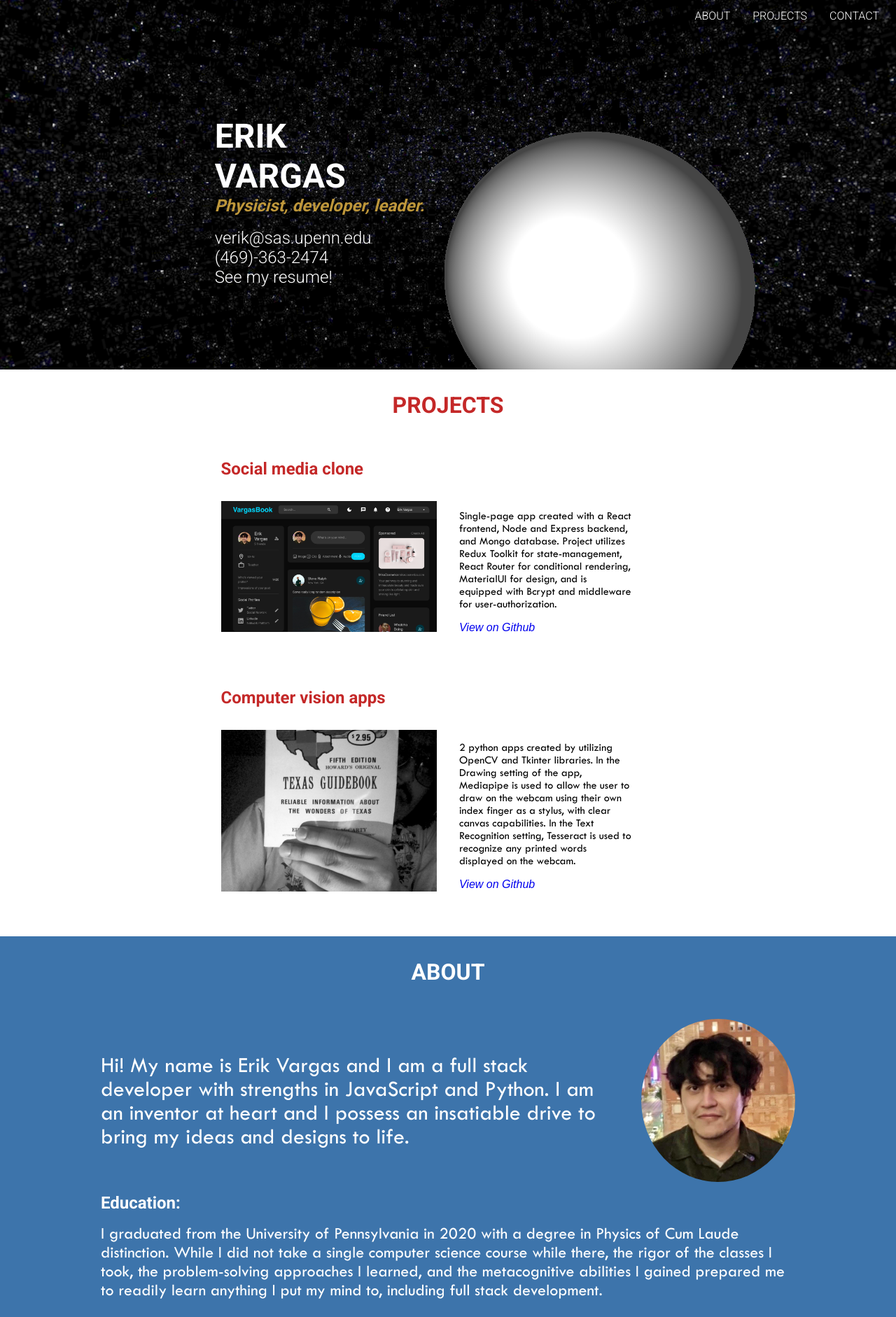
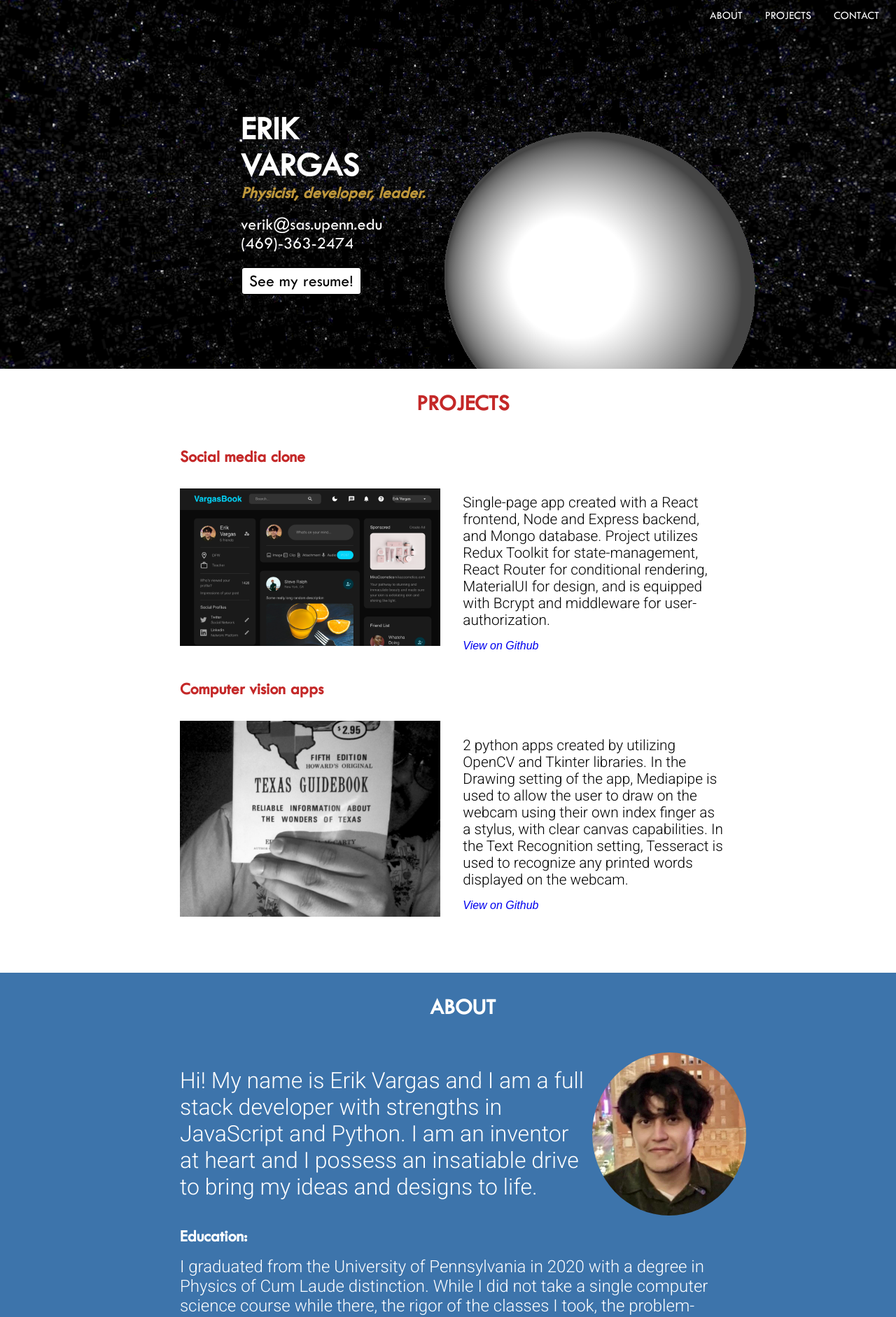
Before and after one commit to Ehwick/personal-w-globe, a website built with Vite: page personalwglobe/index.html in a window 1280 px wide. Shown: the top 1882 px of the page at 70% size. Built offline with nearby package versions, Linux system fonts and the light colour scheme; animation ran at ten frames a second.

Commit message:
centered body & resume button

```diff
--- a/personalwglobe/index.html
+++ b/personalwglobe/index.html
@@ -36,7 +36,8 @@
                     <br>
                     (469)-363-2474
                     <br>
-                    <a id="resume" href="https://drive.google.com/file/d/1IO2cVHCU-f9iRwlOadMb837E2T58Z7FA/view?usp=sharing" target="_blank">See my resume!</a>
+                    <br>
+                    <a id="resume" class="resume-button" href="https://drive.google.com/file/d/1IO2cVHCU-f9iRwlOadMb837E2T58Z7FA/view?usp=sharing" target="_blank">See my resume!</a>
                 </p>
         </div>
     </section>
--- a/personalwglobe/mediaqueries.css
+++ b/personalwglobe/mediaqueries.css
@@ -55,8 +55,7 @@
 
 @media screen  and (max-width: 1100px) {
     .project-card {
-        width: 95%;
-        margin-left: 2.5%;
+        width: 100%;
     }
 }
 
@@ -108,6 +107,9 @@
         margin-left: 8rem;
         padding-bottom: 0rem;
     }
+    .project-description {
+        font-size: 1.3rem;
+    }
 }
 
 @media screen  and (min-width: 1300px) {
--- a/personalwglobe/personal.css
+++ b/personalwglobe/personal.css
@@ -22,7 +22,7 @@ body {
 }
 
 h1, h2, h3, h4, h5, h6 {
-    font-family: 'Roboto', sans-serif;
+    font-family: TwentiethCentury;
 }
 
 p {
@@ -66,7 +66,7 @@ a {
 
 .navlink {
     color: white;
-    font-family: 'Roboto', sans-serif;
+    font-family: TwentiethCentury;
     font-weight: 300;
 }
 
@@ -121,10 +121,24 @@ a {
 
 #main-contact {
     color: white;
-    font-family: 'Roboto', sans-serif;
+    font-family: TwentiethCentury;
 }
 
-#email, #resume {
+#email {
+    color: white;
+}
+
+.resume-button {
+    padding: 5px 10px;
+    background-color: white;
+    color: black;
+    border: 2px solid black;
+    border-radius: 5px;
+    transition: background-color 0.3s, color 0.3s;
+}
+
+.resume-button:hover {
+    background-color: black;
     color: white;
 }
 
@@ -138,16 +152,14 @@ a {
 #project-cards {
     display: flex;
     flex-direction: column;
-    gap: 2rem;
 }
 
 .project-card {
     display: flex;
     flex-direction: column;
-    padding: 1rem;
     gap: 2rem;
-    width: 70%;
-    margin-left: 15%;
+    width: 100%;
+    padding-bottom: 2rem;
 }
 
 .project-div {
@@ -162,22 +174,18 @@ a {
 
 
 #projectsdiv {
+    width: 70%;
+    margin-left: 15%;
     display: flex;
     flex-direction: column;
     align-items: center;
     justify-content: center;
-    width: 80%;
-    margin-left: 10%;
 }
 
-#aboutdiv {
-    width: 80%;
-    margin-left: 10%;
-    display: flex;
-    flex-direction: column;
-    justify-content: center;
-    align-items: center;
+#projectsdiv > * {
+    margin-left: 5%;
 }
+
 
 #projects-header {
     color: rgb(196, 40, 40);
@@ -189,7 +197,7 @@ a {
 }
 
 .project-image {
-    max-width: 80%;
+    max-width: 100%;
     min-width: 200px;
     height: auto;
     object-fit: cover;
@@ -197,8 +205,8 @@ a {
 }
 
 .project-description {
-    max-width: 80%;
-    font-family: TwentiethCentury;
+    max-width: 100%;
+    font-family: 'Roboto', sans-serif;
     font-weight: 300;
     margin-bottom: 1rem;
 }
@@ -207,15 +215,20 @@ a {
 
 #about {
     background-color: rgba(61, 116, 171);
+    padding: 0rem 2rem 0rem;
 }
 
 #aboutdiv {
-    width: 80%;
-    margin-left: 10%;
+    width: 70%;
+    margin-left: 15%;
     display: flex;
     flex-direction: column;
     justify-content: center;
     align-items: center;
+}
+
+#aboutdiv > * {
+    margin-left: 5%;
 }
 
 #about-header {
@@ -233,13 +246,13 @@ a {
 
 #about-top > * {
     flex: 1;
-    padding: 1rem;
+    padding: 1rem 0rem 1rem;
 }
 
 #intro {
     font-weight: 300;
     color: white;
-    font-family: TwentiethCentury;
+    font-family: 'Roboto', sans-serif;
 }
 
 #headshot {
@@ -248,13 +261,13 @@ a {
 }
 
 #about-body > * {
-    padding: 0 1rem 3rem;
+    padding: 0rem 0rem 3rem;
     color: white;
 }
 
 #edu, #exp {
     padding-top: 1rem;
-    font-family: TwentiethCentury;
+    font-family: 'Roboto', sans-serif;
     font-weight: 300;
 }
 
@@ -271,7 +284,7 @@ a {
 
 #footerwords {
     color: black;
-    font-family: 'Roboto', sans-serif;
+    font-family: TwentiethCentury;
     font-weight: 300;
 }
 
```
